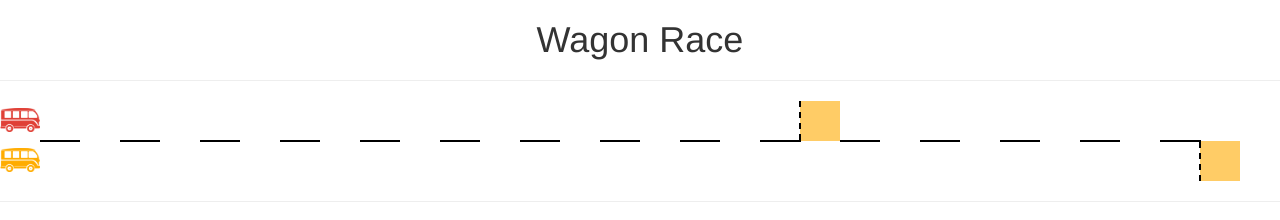
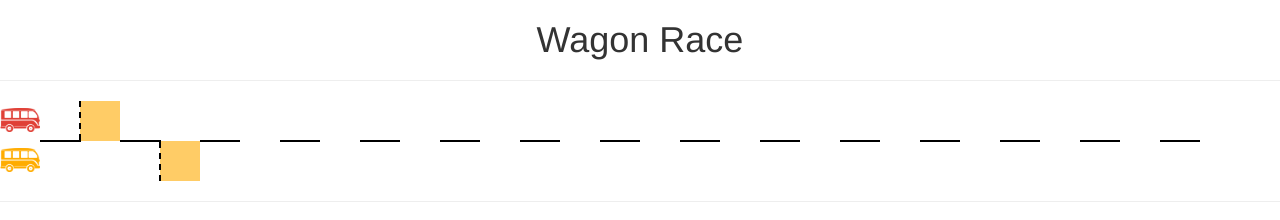
Before and after one commit to rbellec/LeWagon-race, a plain HTML site: page index.html in a window 1280 px wide. Drawn offline with Linux system fonts and the light colour scheme.

Commit message:
Track lenght can be configured in JS.

```diff
--- a/game.js
+++ b/game.js
@@ -40,8 +40,18 @@ var gameInteraction = function(){
   });
 };
 
+// Fonction configurant le jeu :
+// On définit la longeur des deux pistes
+var configureGame = function(trackLength1,trackLength2){
+  // Test that track length are below a limit.
+
+  $('tr:nth-child(1) td:nth-child(' + trackLength1 + ')').addClass("finish_line");
+  $('tr:nth-child(2) td:nth-child(' + trackLength2 + ')').addClass("finish_line");
+
+}
 
 $(document).ready(function() {
+  configureGame(3,5);
   gameInteraction();
 });
 
--- a/index.html
+++ b/index.html
@@ -45,7 +45,7 @@
         <td></td>
         <td></td>
         <td></td>
-        <td class="finish_line"></td>
+        <td></td>
         <td></td>
         <td></td>
         <td></td>
@@ -88,7 +88,7 @@
         <td></td>
         <td></td>
         <td></td>
-        <td class="finish_line"></td>
+        <td></td>
       </tr>
     </table>
 
```
